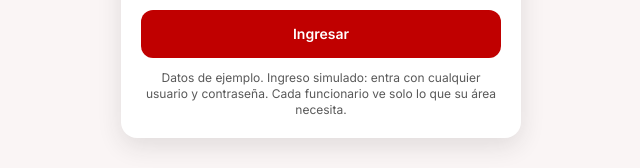
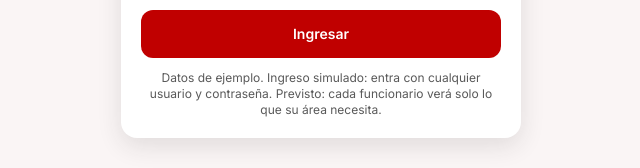
Before and after one commit to HerrSopMod/almira-app, a React (Vite) app in the folder apps/web/: page /ingreso in a window 1280 px wide. Shown: the part 457-625 px from the top of the page, without its empty margins (319-959 px from the left). Built offline with nearby package versions, Linux system fonts and the light colour scheme.

Commit message:
fix(web): aclara que el acceso por rol está previsto
El panel todavía no filtra por rol: el ingreso y Datos y accesos ahora lo
presentan como intención de diseño.

Co-Authored-By: Claude Opus 5.5 <noreply@anthropic.com>

```diff
--- a/apps/web/src/paginas/DatosAccesos.tsx
+++ b/apps/web/src/paginas/DatosAccesos.tsx
@@ -25,7 +25,7 @@ export function DatosAccesos() {
     {
       icono: 'personas',
       titulo: 'Acceso por rol',
-      texto: 'Cada funcionario ve solo lo que su área necesita.',
+      texto: 'Previsto: cada funcionario verá solo lo que su área necesita.',
     },
     {
       icono: 'equis',
--- a/apps/web/src/paginas/Ingreso.tsx
+++ b/apps/web/src/paginas/Ingreso.tsx
@@ -72,8 +72,8 @@ export function Ingreso() {
             Ingresar
           </button>
           <p className="ingreso-nota">
-            Datos de ejemplo. Ingreso simulado: entra con cualquier usuario y contraseña. Cada
-            funcionario ve solo lo que su área necesita.
+            Datos de ejemplo. Ingreso simulado: entra con cualquier usuario y contraseña. Previsto: cada
+            funcionario verá solo lo que su área necesita.
           </p>
         </div>
       </form>
```
